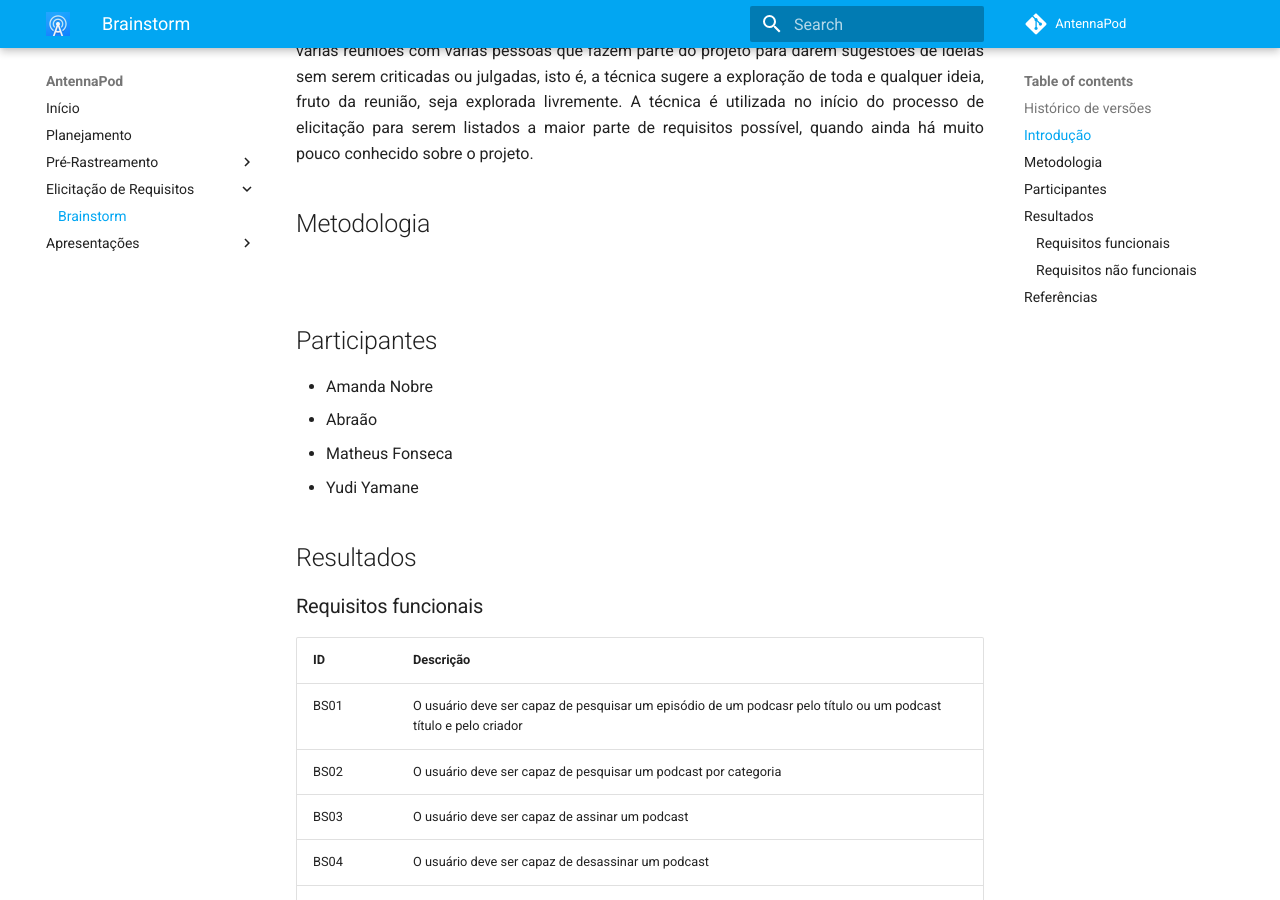
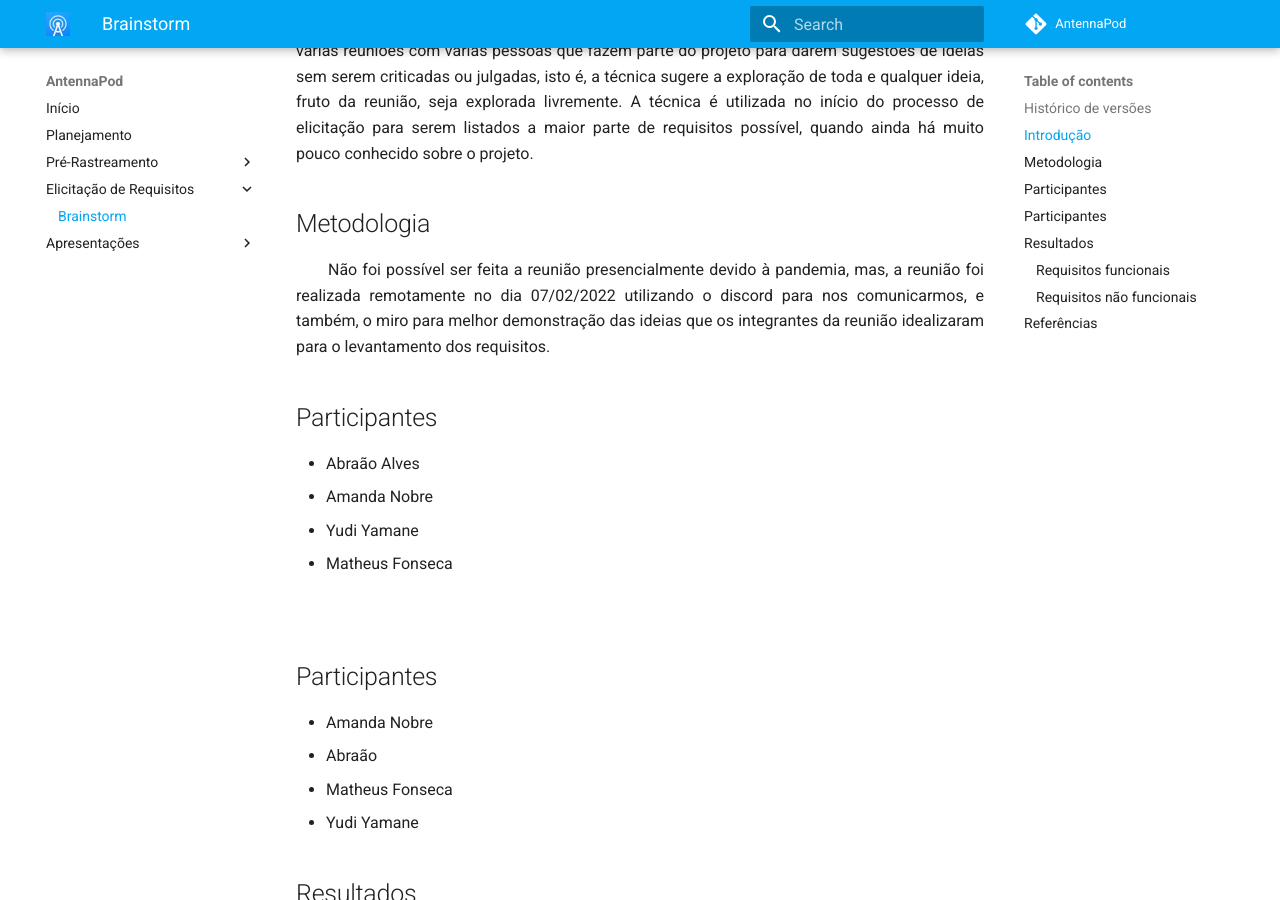
Before and after one commit to Requisitos-de-Software/2021.2-AntennaPod, an MkDocs documentation site: the page built from docs/brainstorm.md, in a window 1280 px wide and 900 px high, scrolled down 462 px. Built offline with MkDocs 1.6.1 and Material for MkDocs 9.7.7, drawn with Linux system fonts in a browser that asks for light colours; comment, search, counter and statistics services are not loaded.

Commit message:
:memo:(#10) adicionada a metodologia

```diff
--- a/docs/brainstorm.md
+++ b/docs/brainstorm.md
@@ -12,6 +12,14 @@
 <p align="justify">&emsp;&emsp;O brainstorming é basicamente uma técnica para geração de ideias onde é feita uma ou varias reuniões com várias pessoas que fazem parte do projeto para darem sugestões de ideias sem serem criticadas ou julgadas, isto é, a técnica sugere a exploração de toda e qualquer ideia, fruto da reunião, seja explorada livremente. A técnica é utilizada no início do processo de elicitação para serem listados a maior parte de requisitos possível, quando ainda há muito pouco conhecido sobre o projeto.</p>
 
 ## Metodologia
+<p align="justify">&emsp;&emsp;Não foi possível ser feita a reunião presencialmente devido à pandemia, mas, a reunião foi realizada remotamente no dia 07/02/2022 utilizando o discord para nos comunicarmos, e também, o miro para melhor demonstração das ideias que os integrantes da reunião idealizaram para o levantamento dos requisitos.
+</p>
+
+## Participantes
+ - Abraão Alves
+ - Amanda Nobre
+ - Yudi Yamane
+ - Matheus Fonseca
 
 <p align="justify">&emsp;&emsp;
 </p>
```
